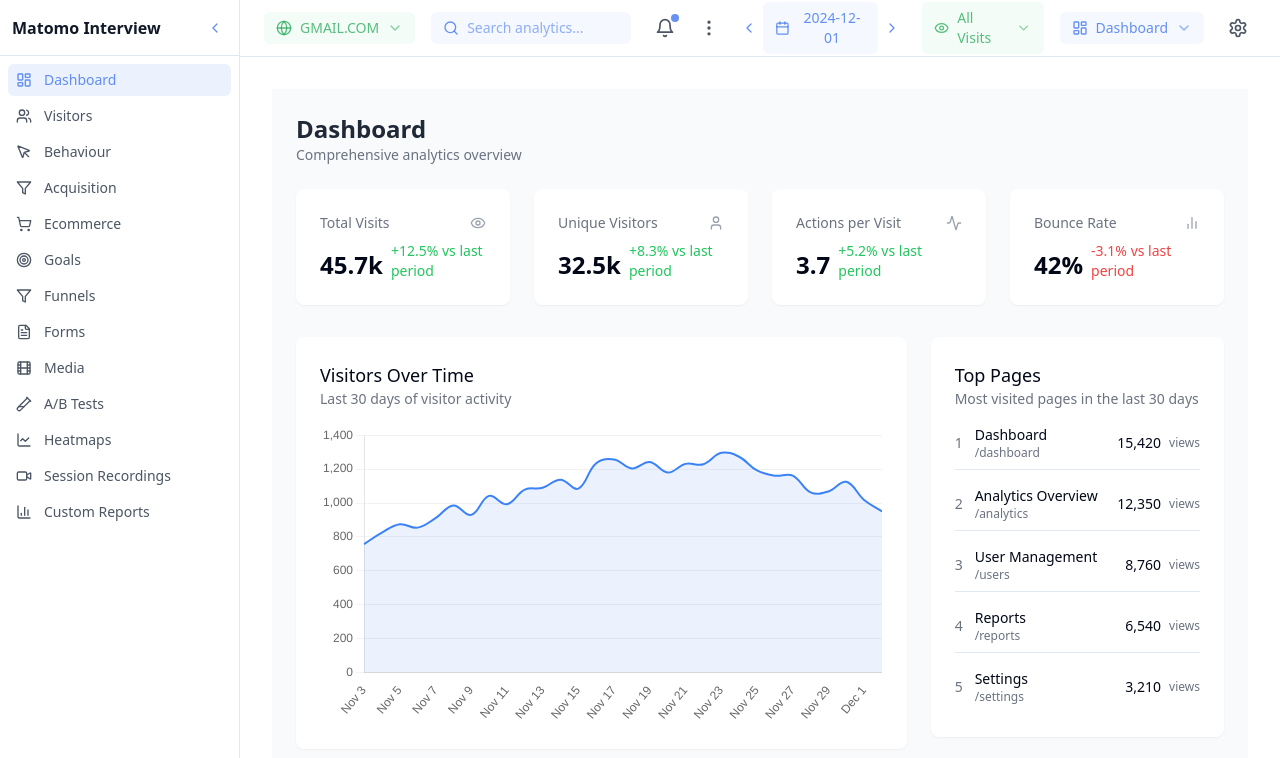
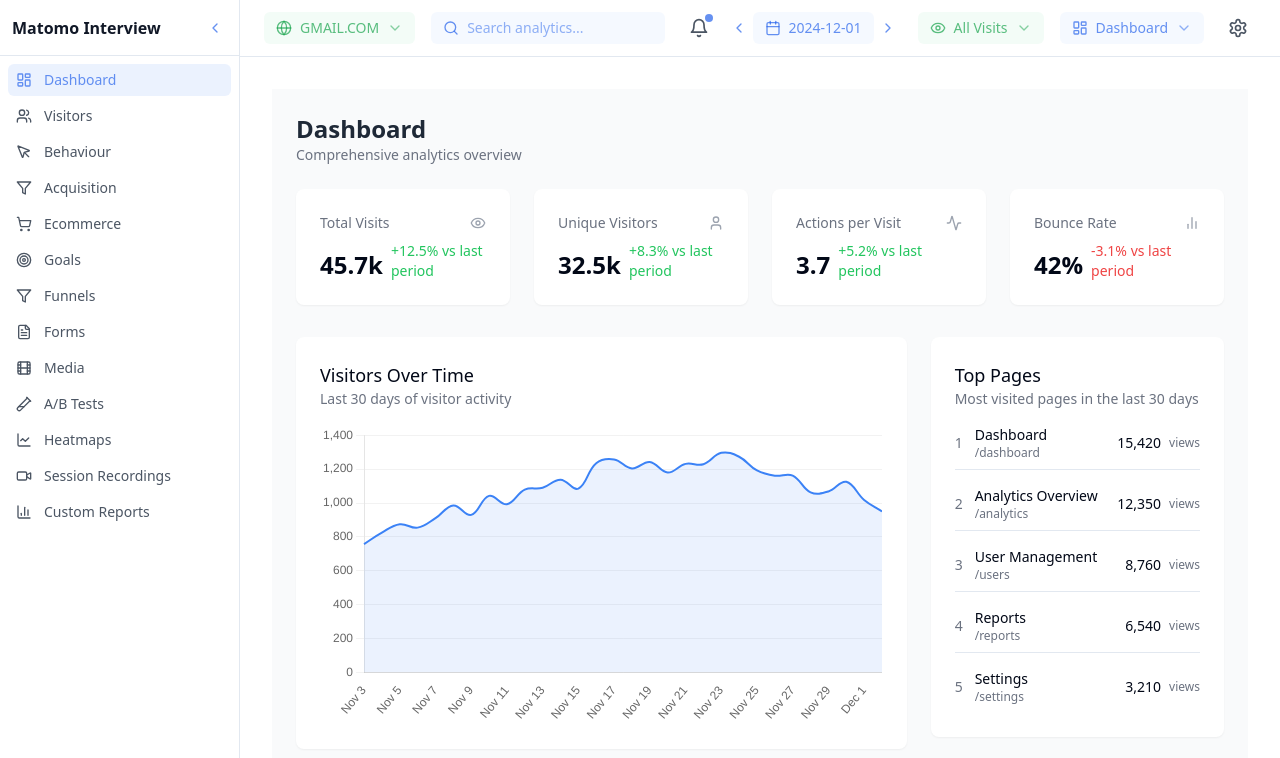
Before and after one commit to karanbalaji/matomo-dashboard-concept-vue-showcase, a Vue app: page / in a window 1280 px wide. Shown: the top 758 px of the page. Built offline with nearby package versions, Linux system fonts and the light colour scheme.

Commit message:
fix: hide three dots menu on desktop screens

```diff
--- a/src/components/MenuBar.vue
+++ b/src/components/MenuBar.vue
@@ -61,7 +61,7 @@
         </DropdownMenu>
 
         <!-- Mobile More Menu -->
-        <DropdownMenu>
+        <DropdownMenu class="lg:hidden">
           <DropdownMenuTrigger class="p-2 hover:bg-blue-500/5 rounded-md">
             <MoreVertical class="h-5 w-5 text-gray-600" />
           </DropdownMenuTrigger>
```
